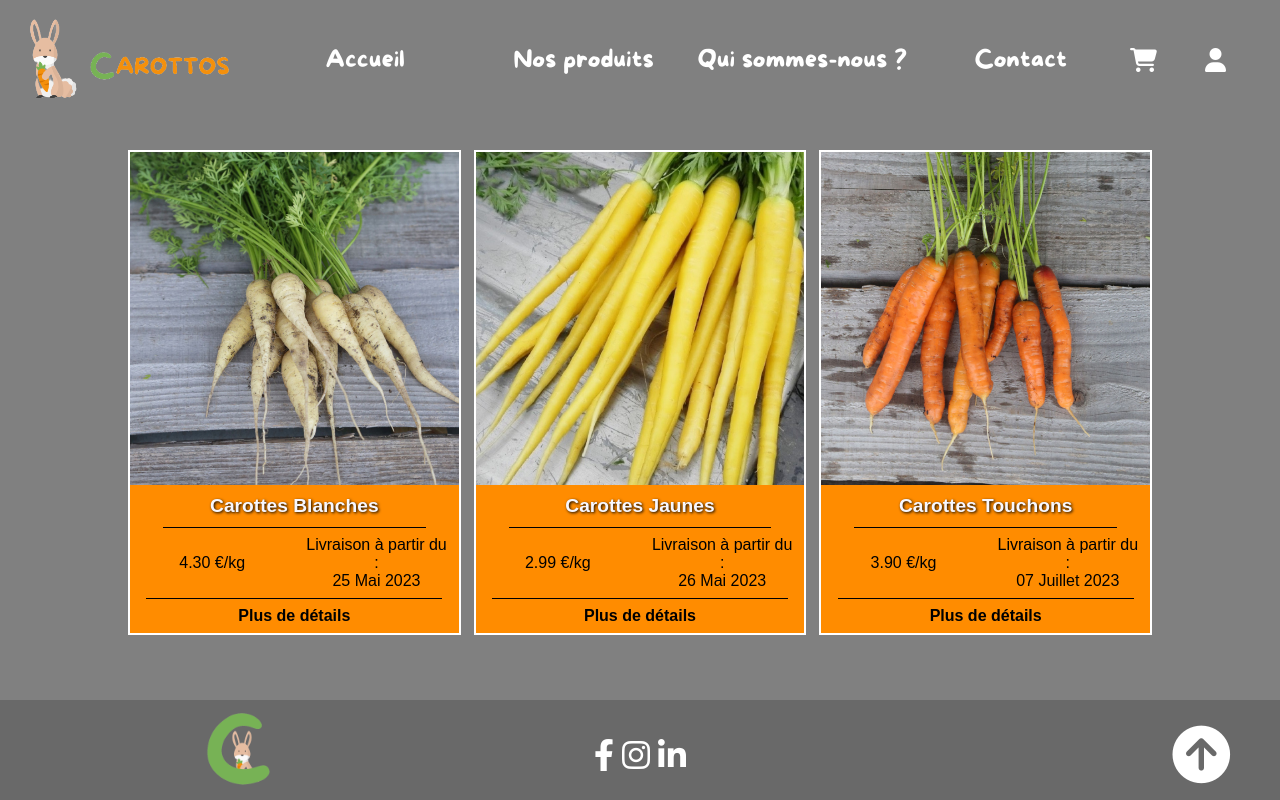
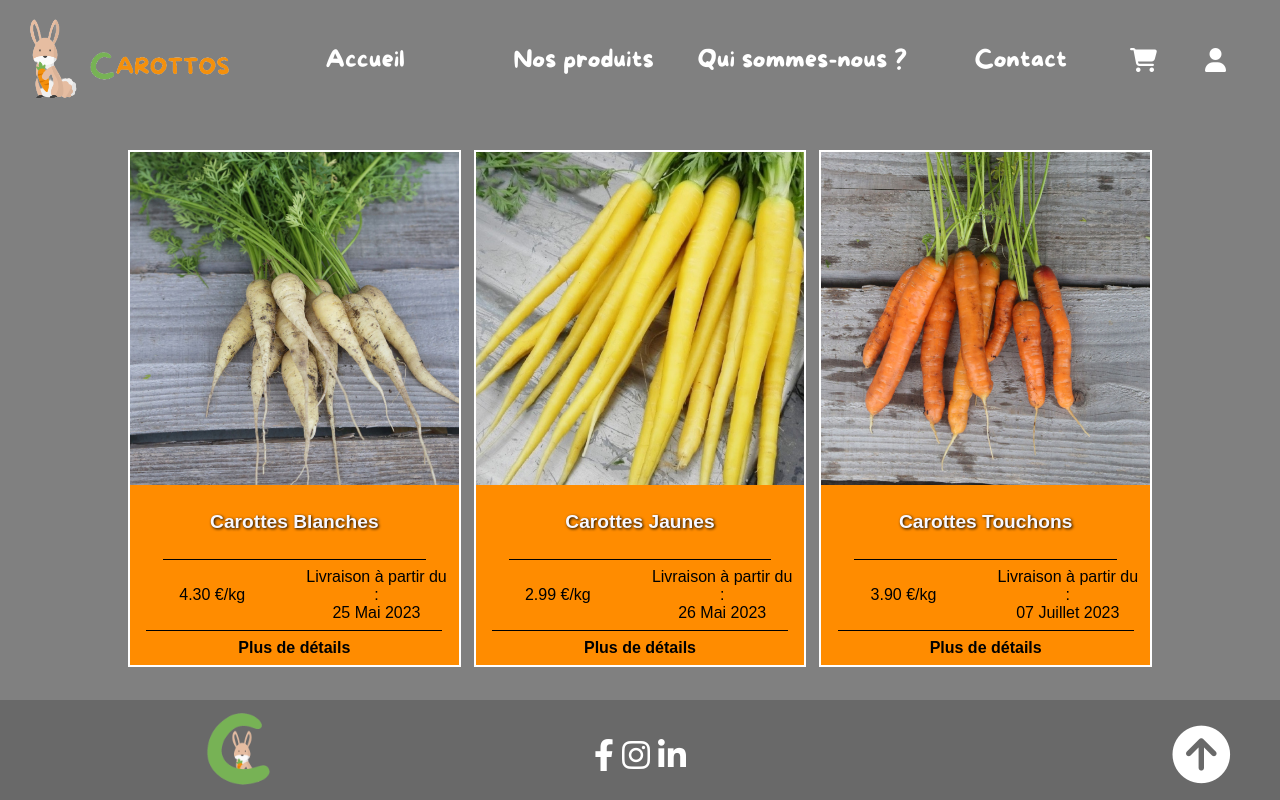
Before and after one commit to EstebanRacine/Carottos, a PHP site: page /siteVitrine.php in a window 1280 px wide. Run offline with PHP 8.4, Linux system fonts and the light colour scheme; data comes from the database, SQL or seed files in the repository; some libraries are stand-ins or nearby versions.

Commit message:
Alignement produits

```diff
--- a/style.css
+++ b/style.css
@@ -297,7 +297,7 @@ footer a:hover .remplissage{
     margin: auto;
     display: grid;
     grid-template-columns: 1fr 1fr;
-    grid-template-rows: 3fr max-content max-content max-content;
+    grid-template-rows: 3fr 75px max-content max-content;
     align-items: center;
     background-color: darkorange;
     border: 2px white solid;
@@ -324,6 +324,7 @@ footer a:hover .remplissage{
 
 .nomCard{
     grid-column: 1/-1;
+    height: 100%;
     padding: 10px 0;
     font-weight: bold;
     width: 80%;
@@ -347,6 +348,10 @@ footer a:hover .remplissage{
     width: 100%;
     text-align: center;
     margin: auto;
+    height: 100%;
+    display: flex;
+    align-items: center;
+    justify-content: center;
 }
 
 .livraisonCard p{
```
